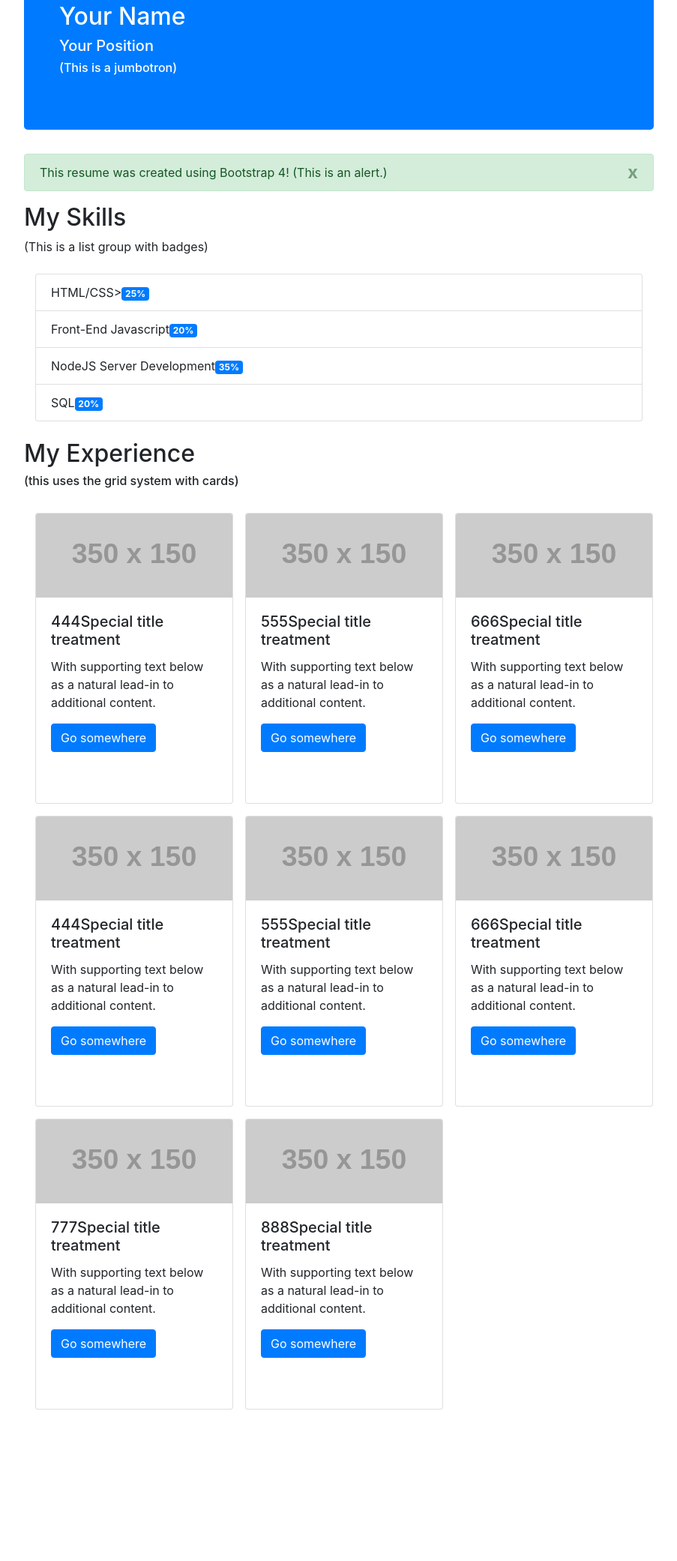
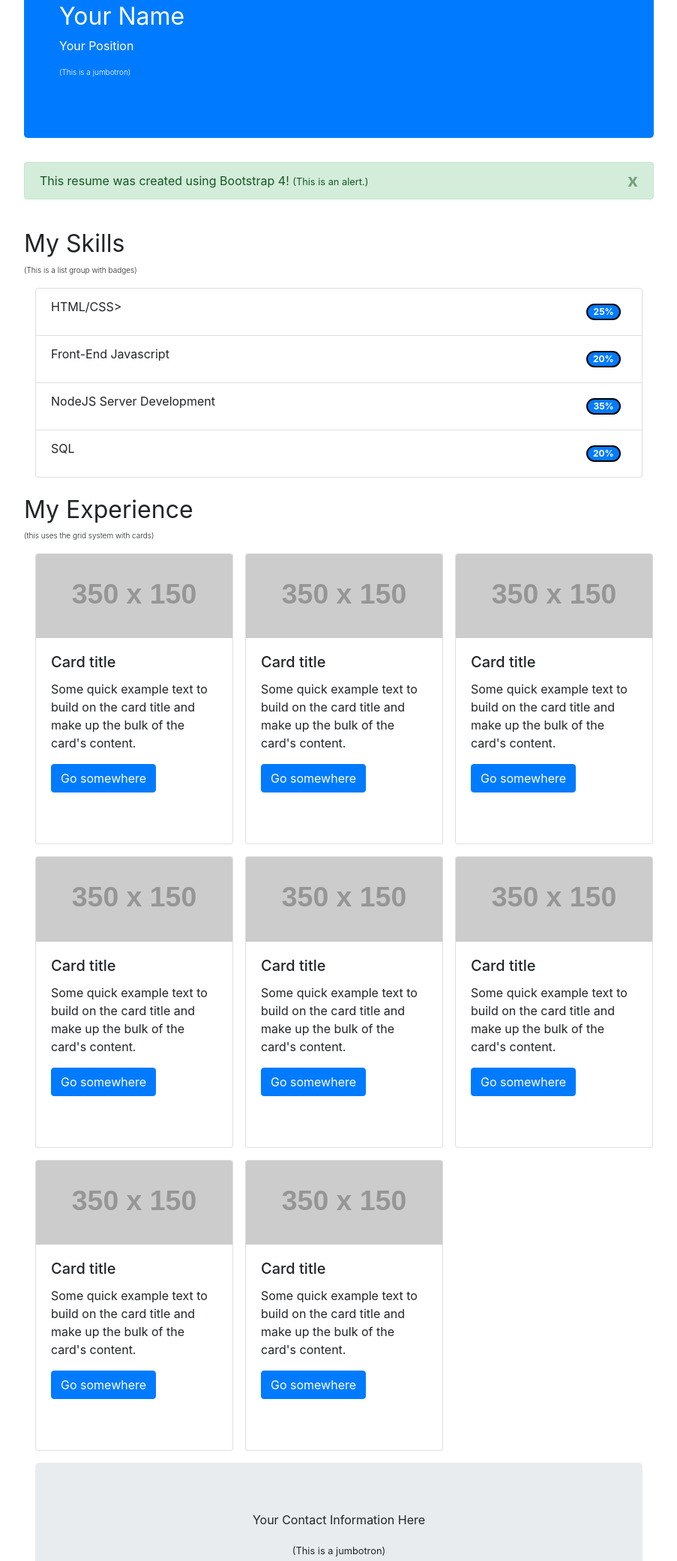
Before and after one commit to jleetaylor2020/lab-bootstrap-4, a plain HTML site: page lab-bs-resume.html in a window 1280 px wide. Shown: the part 109-2191 px from the top of the page at 75% size, without its empty margins (188-1091 px from the left). Before the commit the page ends 2053 px from the top, so only its background shows below. Drawn offline with nearby package versions, Linux system fonts and the light colour scheme; placeholder pictures from the web are drawn by us.

Commit message:
finished bs lap resume

```diff
--- a/lab-bs-resume.html
+++ b/lab-bs-resume.html
@@ -15,142 +15,143 @@
 
 <body>
     <div class="wrapper">
-        <div class="container-fluid"></div>
-        <div class="row"></div>
         <br><br>
         <div class="jumbotron text-left text-white bg-primary">
-            <div class="container">
-                <div class="pull-left">
-                    <h2>Your Name</h2>
-                </div>
-                <div class="pull-left">
-                    <h5>Your Position</h5>
-                </div>
-                <div class="pull-left">
-                    <h6>(This is a jumbotron)</h6>
-                </div>
+            <div class="container-fluid">
+                <h2 class="text-left font-weight-normal">Your Name</h2>
+                <p class="text-left font-weight-normal">Your Position</p>
+                <p class="text-left font-weight-light" style="font-size: 10px">(This is a jumbotron)</p>
             </div>
         </div>
         <div class="alert alert-success alert alert-dismissible" role="alert">
             <button type="button" class="close" data-dismiss="alert"><span>x</span></button>
-            This resume was created using Bootstrap 4!
-            (This is an alert.)
+            This resume was created using Bootstrap 4! <small>(This is an alert.)</small>
         </div>
-        <h2>My Skills</h2>(This is a list group with badges)
-        <br><br>
-        <div class="container">
+        <br>
+        <h2 class="text-left font-weight-normal">My Skills</h2>
+        <p class="text-left font-weight-light" style="font-size: 10px">(This is a list group with badges)</p>
+        <div class="container-fluid">
             <ul class="list-group">
-                <li class="list-group-item">HTML/CSS><a href="#" class="badge badge-primary">25%</a></li>
-                <li class="list-group-item">Front-End Javascript<a href="#" class="badge badge-primary">20%</a></li>
-                <li class="list-group-item">NodeJS Server Development<a href="#" class="badge badge-primary">35%</a></li>
-                <li class="list-group-item">SQL<a href="#" class="badge badge-primary">20%</a></li>
+                <li class="list-group-item">HTML/CSS><span class="badge badge-pill badge-primary float-right m-2" style="border: 2px black solid">25%</span></li>
+                <li class="list-group-item">Front-End Javascript<span class="badge badge-pill badge-primary float-right m-2"
+                        style="border: 2px black solid">20%</span></li>
+                <li class="list-group-item">NodeJS Server Development<span class="badge badge-pill badge-primary float-right m-2"
+                        style="border: 2px black solid">35%</span></li>
+                <li class="list-group-item">SQL<span class="badge badge-pill badge-primary float-right m-2" style="border: 2px black solid">20%</span></li>
             </ul>
         </div>
         <br>
-        <h2>My Experience</h2>
-        <h6>(this uses the grid system with cards)</h6>
-        <br>
+        <h2 class="text-left font-weight-normal">My Experience</h2>
+        <p class="text-left font-weight-light" style="font-size: 10px">(this uses the grid system with cards)</p>
         <!------------------------------------------------------------------------------------------  -->
-        <div class="container">
+        <div class="container-fluid">
             <!-- Force next columns to break to new line -->
             <div class="w-100"></div>
             <div class="row">
-                <div class="col-lg-4 md-4 sm-4 xs-4">
+                <div class="col-md-4 sm-4 xs-4">
                     <div class="card" style="width: 16.5rem;">
                         <img class="card-img-top" src="http://placehold.it/350x150" alt="Card image cap">
                         <div class="card-body">
-                            <h5 class="card-title">444Special title treatment</h5>
-                            <p class="card-text">With supporting text below as a natural lead-in to additional content.</p>
+                            <h5 class="card-title">Card title</h5>
+                            <p class="card-text">Some quick example text to build on the card title and make up the
+                                bulk of the card's content.</p>
                             <a href="#" class="btn btn-primary">Go somewhere</a>
                         </div>
                     </div>
                 </div>
-                <div class="col-lg-4 md-4 sm-4 xs-4">
+                <div class="col-md-4 sm-4 xs-4">
                     <div class="card" style="width: 16.5rem;">
                         <img class="card-img-top" src="http://placehold.it/350x150" alt="Card image cap">
                         <div class="card-body">
-                            <h5 class="card-title">555Special title treatment</h5>
-                            <p class="card-text">With supporting text below as a natural lead-in to additional content.</p>
+                            <h5 class="card-title">Card title</h5>
+                            <p class="card-text">Some quick example text to build on the card title and make up the
+                                bulk of the card's content.</p>
                             <a href="#" class="btn btn-primary">Go somewhere</a>
                         </div>
                     </div>
                 </div>
-                <div class="col-lg-4 md-4 sm-4 xs-4">
+                <div class="col-md-4 sm-4 xs-4">
                     <div class="card" style="width: 16.5rem;">
                         <img class="card-img-top" src="http://placehold.it/350x150" alt="Card image cap">
                         <div class="card-body">
-                            <h5 class="card-title">666Special title treatment</h5>
-                            <p class="card-text">With supporting text below as a natural lead-in to additional content.</p>
+                            <h5 class="card-title">Card title</h5>
+                            <p class="card-text">Some quick example text to build on the card title and make up the
+                                bulk of the card's content.</p>
                             <a href="#" class="btn btn-primary">Go somewhere</a>
                         </div>
                     </div>
                 </div>
             </div>
             <!-- Force next columns to break to new line -->
-            <div class="w-100"></div>
+            <div class="w-100">
                 <div class="row">
-                <div class="col-lg-4 md-4 sm-4 xs-4">
+                    <div class="col-md-4 sm-4 xs-4">
                         <div class="card" style="width: 16.5rem;">
                             <img class="card-img-top" src="http://placehold.it/350x150" alt="Card image cap">
                             <div class="card-body">
-                            <h5 class="card-title">444Special title treatment</h5>
-                            <p class="card-text">With supporting text below as a natural lead-in to additional content.</p>
+                                <h5 class="card-title">Card title</h5>
+                                <p class="card-text">Some quick example text to build on the card title and make up the
+                                    bulk of the card's content.</p>
                                 <a href="#" class="btn btn-primary">Go somewhere</a>
                             </div>
                         </div>
                     </div>
-                <div class="col-lg-4 md-4 sm-4 xs-4">
+                    <div class="col-md-4 sm-4 xs-4">
                         <div class="card" style="width: 16.5rem;">
                             <img class="card-img-top" src="http://placehold.it/350x150" alt="Card image cap">
                             <div class="card-body">
-                            <h5 class="card-title">555Special title treatment</h5>
-                            <p class="card-text">With supporting text below as a natural lead-in to additional content.</p>
+                                <h5 class="card-title">Card title</h5>
+                                <p class="card-text">Some quick example text to build on the card title and make up the
+                                    bulk of the card's content.</p>
                                 <a href="#" class="btn btn-primary">Go somewhere</a>
                             </div>
                         </div>
                     </div>
-                <div class="col-lg-4 md-4 sm-4 xs-4">
+                    <div class="col-md-4 sm-4 xs-4">
                         <div class="card" style="width: 16.5rem;">
                             <img class="card-img-top" src="http://placehold.it/350x150" alt="Card image cap">
                             <div class="card-body">
-                            <h5 class="card-title">666Special title treatment</h5>
-                            <p class="card-text">With supporting text below as a natural lead-in to additional content.</p>
+                                <h5 class="card-title">Card title</h5>
+                                <p class="card-text">Some quick example text to build on the card title and make up the
+                                    bulk of the card's content.</p>
                                 <a href="#" class="btn btn-primary">Go somewhere</a>
                             </div>
                         </div>
                     </div>
                 </div>
                 <!-- Force next columns to break to new line -->
-            <div class="w-100"></div>
+                <div class="w-100">
                     <div class="row">
-                <div class="col-lg-4 md-4 sm-4 xs-4">
+                        <div class="col-md-4 sm-4 xs-4">
                             <div class="card" style="width: 16.5rem;">
                                 <img class="card-img-top" src="http://placehold.it/350x150" alt="Card image cap">
                                 <div class="card-body">
-                            <h5 class="card-title">777Special title treatment</h5>
-                            <p class="card-text">With supporting text below as a natural lead-in to additional content.</p>
+                                    <h5 class="card-title">Card title</h5>
+                                    <p class="card-text">Some quick example text to build on the card title and make up
+                                        the bulk of the card's content.</p>
                                     <a href="#" class="btn btn-primary">Go somewhere</a>
                                 </div>
                             </div>
                         </div>
-                <div class="col-lg-4 md-4 sm-4 xs-4 b-10">
+                        <div class="col-md-4 sm-4 xs-4">
                             <div class="card" style="width: 16.5rem;">
                                 <img class="card-img-top" src="http://placehold.it/350x150" alt="Card image cap">
                                 <div class="card-body">
-                            <h5 class="card-title">888Special title treatment</h5>
-                            <p class="card-text">With supporting text below as a natural lead-in to additional content.</p>
+                                    <h5 class="card-title">Card title</h5>
+                                    <p class="card-text">Some quick example text to build on the card title and make up
+                                        the bulk of the card's content.</p>
                                     <a href="#" class="btn btn-primary">Go somewhere</a>
                                 </div>
                             </div>
                         </div>
                     </div>
-
-
-
-
+                    <div class="jumbotron text-center">
+                        <div class="container">
+                            <p><medium>Your Contact Information Here</medium></p>
+                            <p><small>(This is a jumbotron)</p></small>
+                        </div>
+                    </div>
                     <br /> <br />
-
-
 
                     <script src="https://code.jquery.com/jquery-3.3.1.slim.min.js" integrity="sha384-q8i/X+965DzO0rT7abK41JStQIAqVgRVzpbzo5smXKp4YfRvH+8abtTE1Pi6jizo"
                         crossorigin="anonymous"></script>
```
Lines whose indentation alone changed are shown as unchanged.
